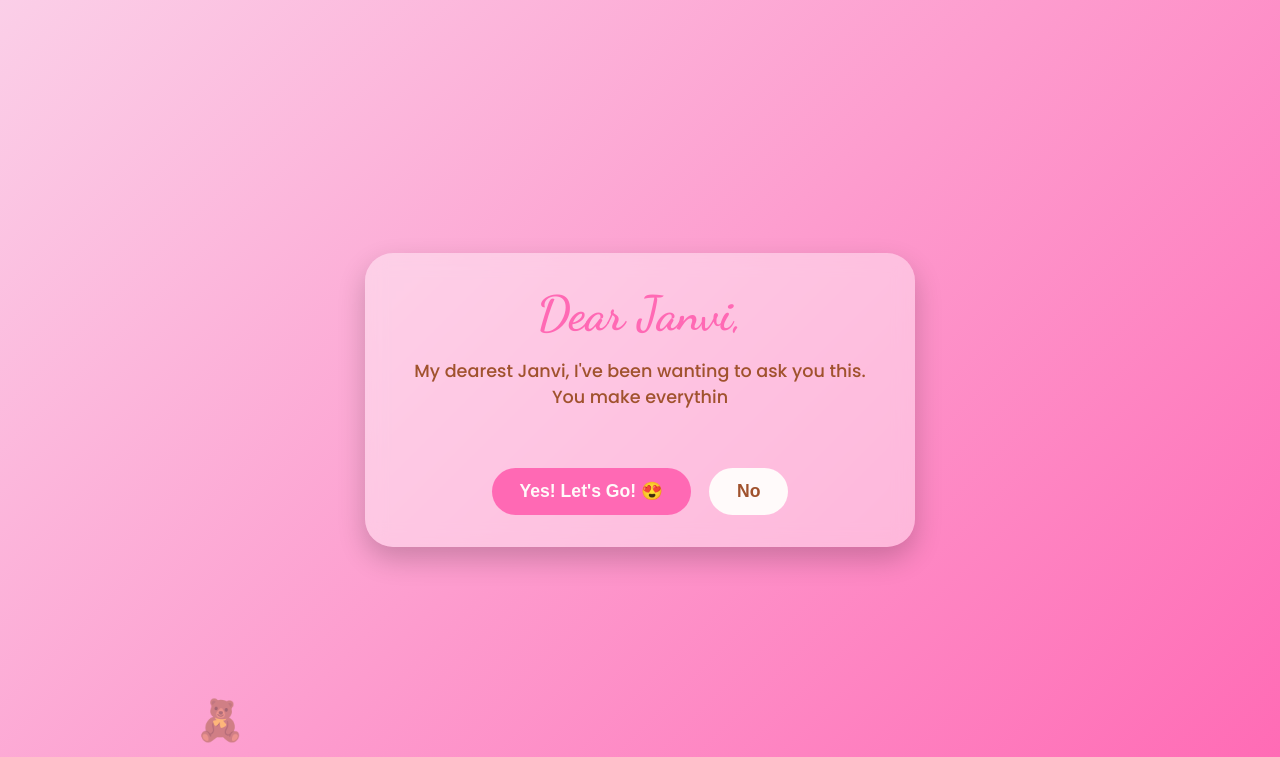
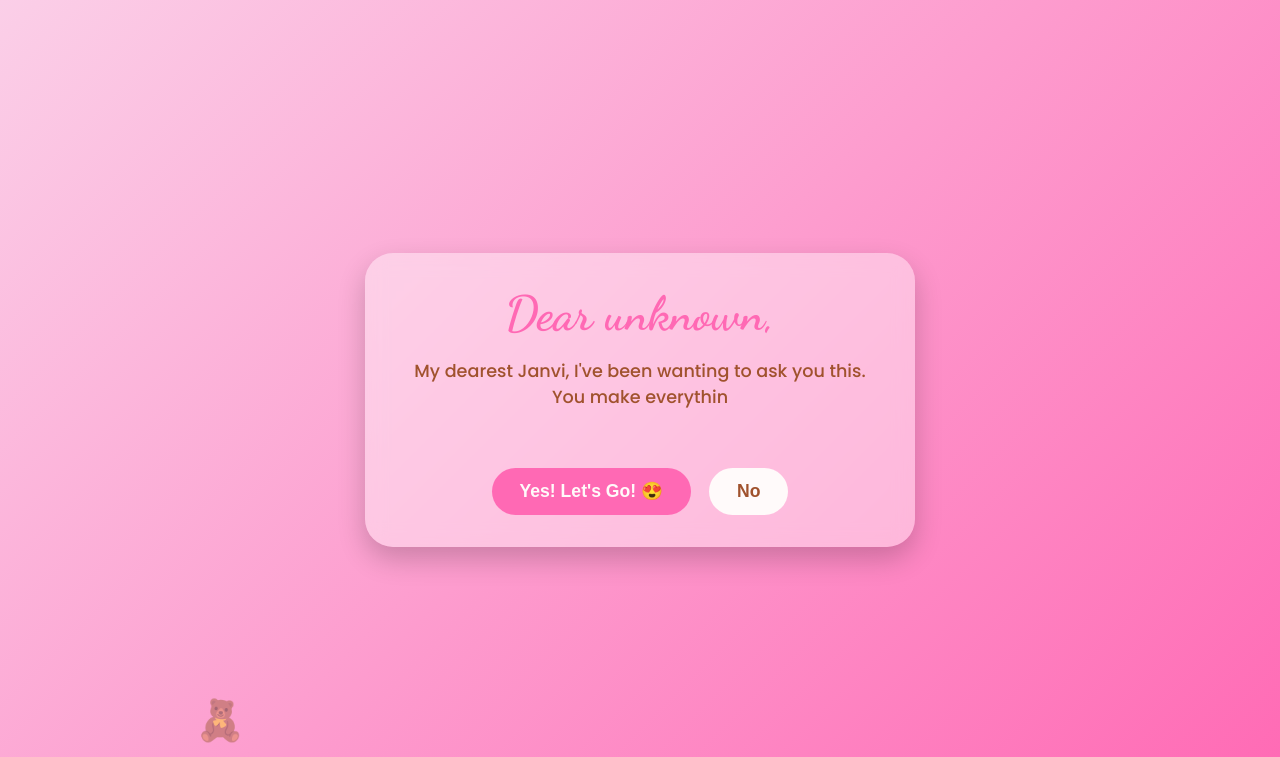
Before and after one commit to abhijeet502/Prop-Abhii, a plain HTML site: page index.html in a window 1280 px wide. Shown: the top 757 px of the page. Drawn offline with nearby package versions, Linux system fonts and the light colour scheme.

Commit message:
Update index.html

```diff
--- a/index.html
+++ b/index.html
@@ -209,7 +209,7 @@
 
     <main class="card" id="proposal-card">
         <div id="initial-content">
-            <h1>Dear Janvi,</h1>
+            <h1>Dear unknown,</h1>
             <div class="text-content" id="typing-area"></div>
 
             <div class="btn-group">
```
